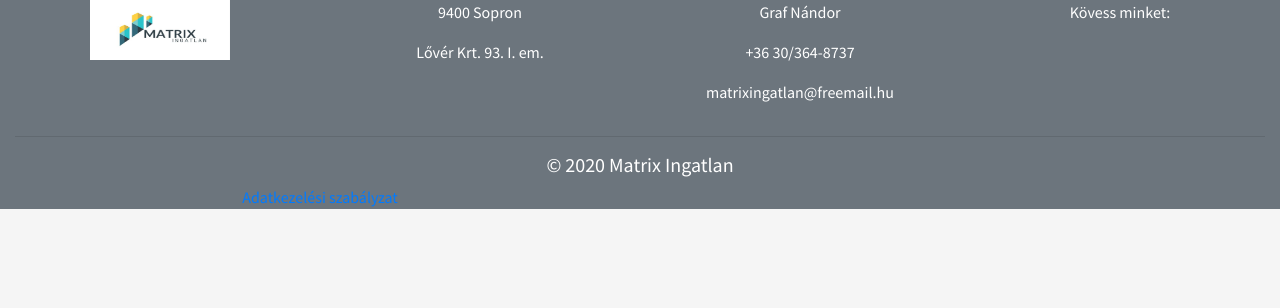
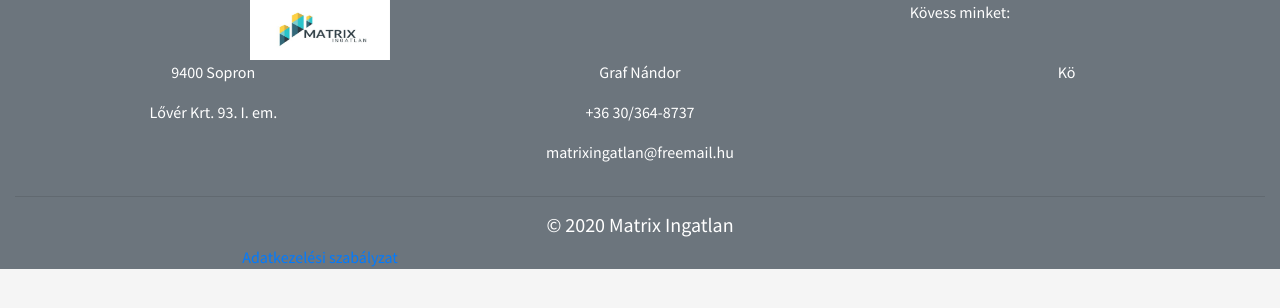
Before and after one commit to janzsob/matrix_ingatlan, a Django app: page / in a window 1280 px wide. Shown: the part 76-384 px from the top of the page. Run offline with Django 3.2, Linux system fonts and the light colour scheme; some libraries are stand-ins or nearby versions.

Commit message:
working footer...

```diff
--- a/webapp/templates/webapp/base.html
+++ b/webapp/templates/webapp/base.html
@@ -73,24 +73,27 @@
     <footer id="contacts" class="bg-secondary">
       <div class="container-fluid padding">
         <div class="row text-center">
-          <div class="col-md-3">
+          <div class="col-md-6">
             <img
               src="{% static 'webapp/matrix_ingatlan_logo.jpg' %}"
               height="60"
               width="140"
             />
           </div>
-          <div class="col-md-3">
+          <div class="col-md-6">
+            <p>Kövess minket:</p>
+          </div>
+          <div class="col-md-4">
             <p>9400 Sopron</p>
             <p>Lővér Krt. 93. I. em.</p>
           </div>
-          <div class="col-md-3">
+          <div class="col-md-4">
             <p>Graf Nándor</p>
             <p>+36 30/364-8737</p>
             <p>matrixingatlan@freemail.hu</p>
           </div>
-          <div class="col-md-3">
-            <p>Kövess minket:</p>
+          <div class="col-md-4">
+            <p>Kö</p>
           </div>
           <div class="col-12">
             <hr class="light-100" />
```
